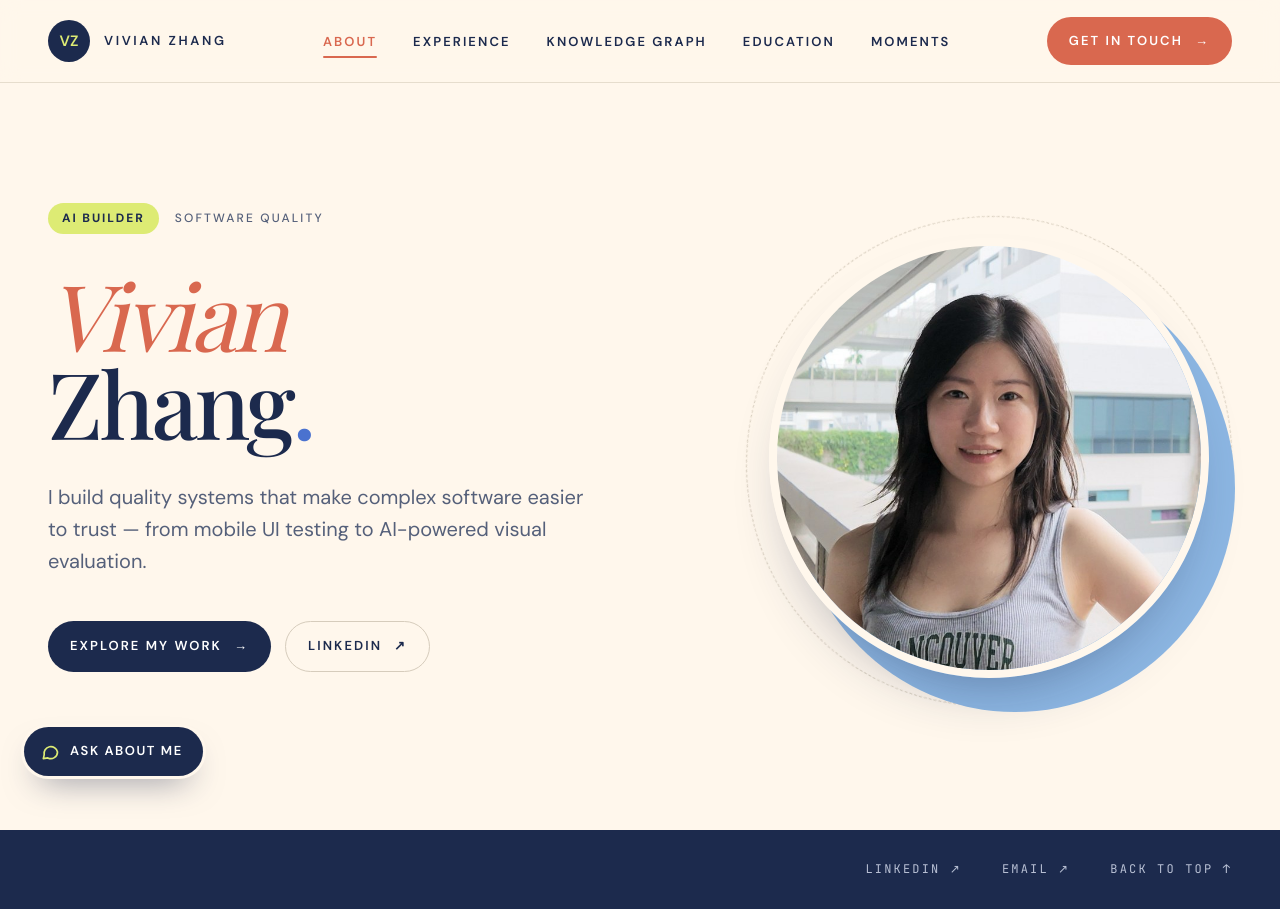
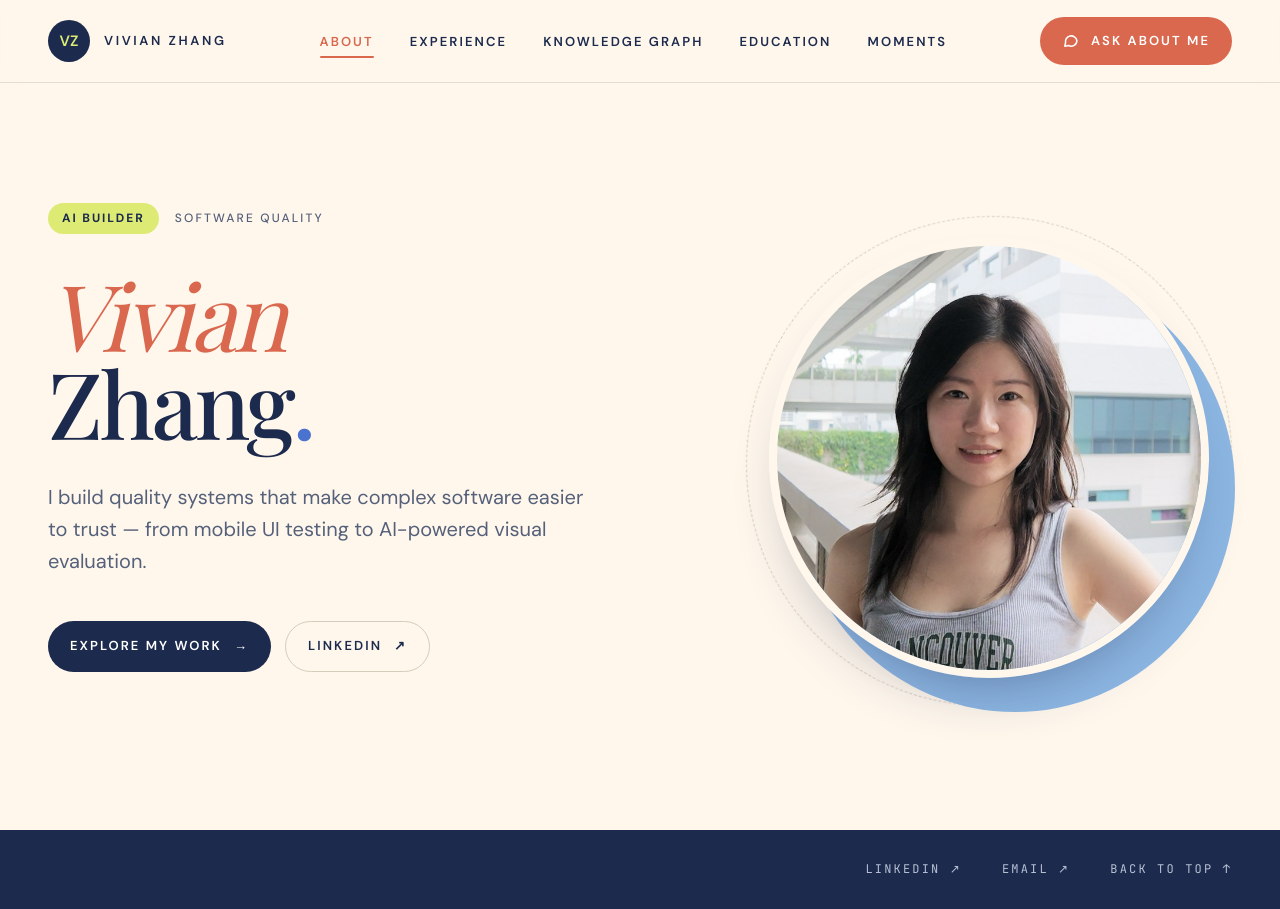
Before and after one commit to viviancpsc/personal_website, a plain HTML site: page index.html in a window 1280 px wide. Shown: the top 909 px of the page. Drawn offline with nearby package versions, Linux system fonts and the light colour scheme; a web font is replaced by a local one.

Commit message:
Chat: open from the nav (replaces Get in touch); panel stays on the left
Co-Authored-By: Claude Opus 5.5 <noreply@anthropic.com>
Claude-Session: https://claude.ai/code/session_01QQ3Mqisfuyd23zcdveYayQ

```diff
--- a/index.html
+++ b/index.html
@@ -428,10 +428,7 @@
   }
 
   /* CHAT WIDGET */
-  .cb-btn { position: fixed; left: 24px; bottom: 24px; z-index: 50; display: flex; align-items: center; gap: 10px; padding: 14px 20px 14px 16px; border-radius: 999px; background: var(--navy); color: #fff; font-size: 13px; font-weight: 600; letter-spacing: .12em; text-transform: uppercase; box-shadow: 0 0 0 3px var(--cream), 0 16px 34px -14px rgba(28,42,77,.6); transition: transform .2s; }
-  .cb-btn:hover { transform: translateY(-2px); }
-  .cb-btn svg { width: 20px; height: 20px; fill: none; stroke: var(--lime); stroke-width: 2; stroke-linecap: round; stroke-linejoin: round; }
-  .cb-btn.open { display: none; }
+  .cb-ic { width: 17px; height: 17px; fill: none; stroke: currentColor; stroke-width: 2.2; stroke-linecap: round; stroke-linejoin: round; }
   .cb { position: fixed; left: 24px; bottom: 24px; z-index: 51; width: 380px; height: min(580px, calc(100vh - 48px)); display: flex; flex-direction: column; background: var(--cream); border: 1px solid var(--line); border-radius: 26px; box-shadow: 0 30px 70px -24px rgba(28,42,77,.45); overflow: hidden; transform-origin: bottom left; animation: cbIn .25s ease; }
   .cb[hidden] { display: none; }
   @keyframes cbIn { from { opacity: 0; transform: scale(.94) translateY(8px); } to { opacity: 1; transform: none; } }
@@ -463,9 +460,7 @@
   .cb-foot { padding: 0 14px 10px; background: #fffaf2; font-size: 10.5px; color: var(--ink-soft); text-align: center; }
   @media (max-width: 640px) {
     .cb { left: 0; bottom: 0; width: 100%; height: 100%; border-radius: 0; border: 0; }
-    .cb-btn { left: 16px; bottom: 16px; padding: 14px; }
-    .cb-btn span { display: none; }
-  }
+      }
 </style>
 </head>
 <body>
@@ -480,7 +475,7 @@
       <li><a href="#education">Education</a></li>
       <li><a href="#moments">Moments</a></li>
     </ul>
-    <a href="#contact" class="pill coral">Get in touch <span>→</span></a>
+    <button class="pill coral" id="cbBtn" aria-label="Ask about Vivian" aria-expanded="false"><svg class="cb-ic" viewBox="0 0 24 24" aria-hidden="true"><path d="M21 12a8 8 0 0 1-11.6 7.1L4 20l1-4.6A8 8 0 1 1 21 12z"/></svg>Ask about me</button>
   </div>
 </nav>
 
@@ -674,9 +669,6 @@
   </div>
 </footer>
 
-<button class="cb-btn" id="cbBtn" aria-label="Ask about Vivian" aria-expanded="false">
-  <svg viewBox="0 0 24 24" aria-hidden="true"><path d="M21 12a8 8 0 0 1-11.6 7.1L4 20l1-4.6A8 8 0 1 1 21 12z"/></svg><span>Ask about me</span>
-</button>
 <section class="cb" id="cb" hidden role="dialog" aria-label="Chat about Vivian">
   <div class="cb-head">
     <img class="cb-av" src="cat-avatar.jpg" alt="">
```
